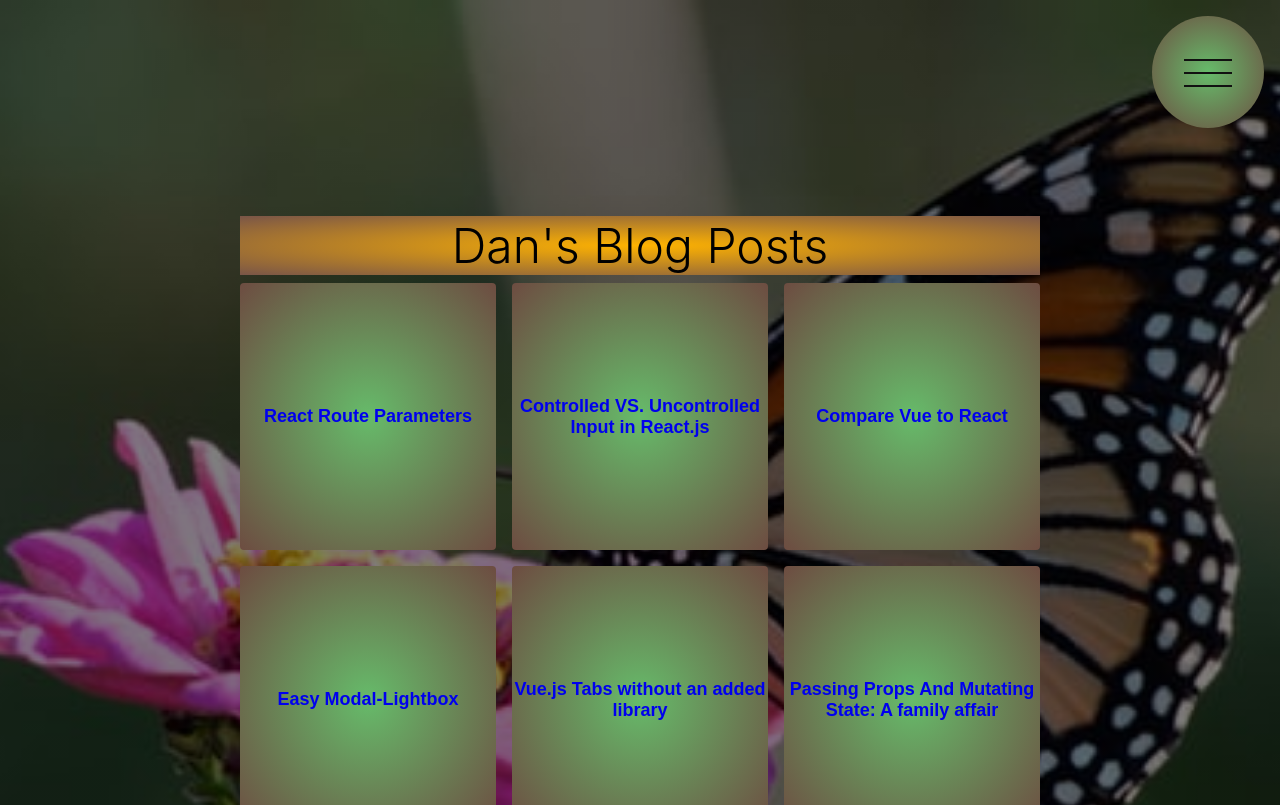
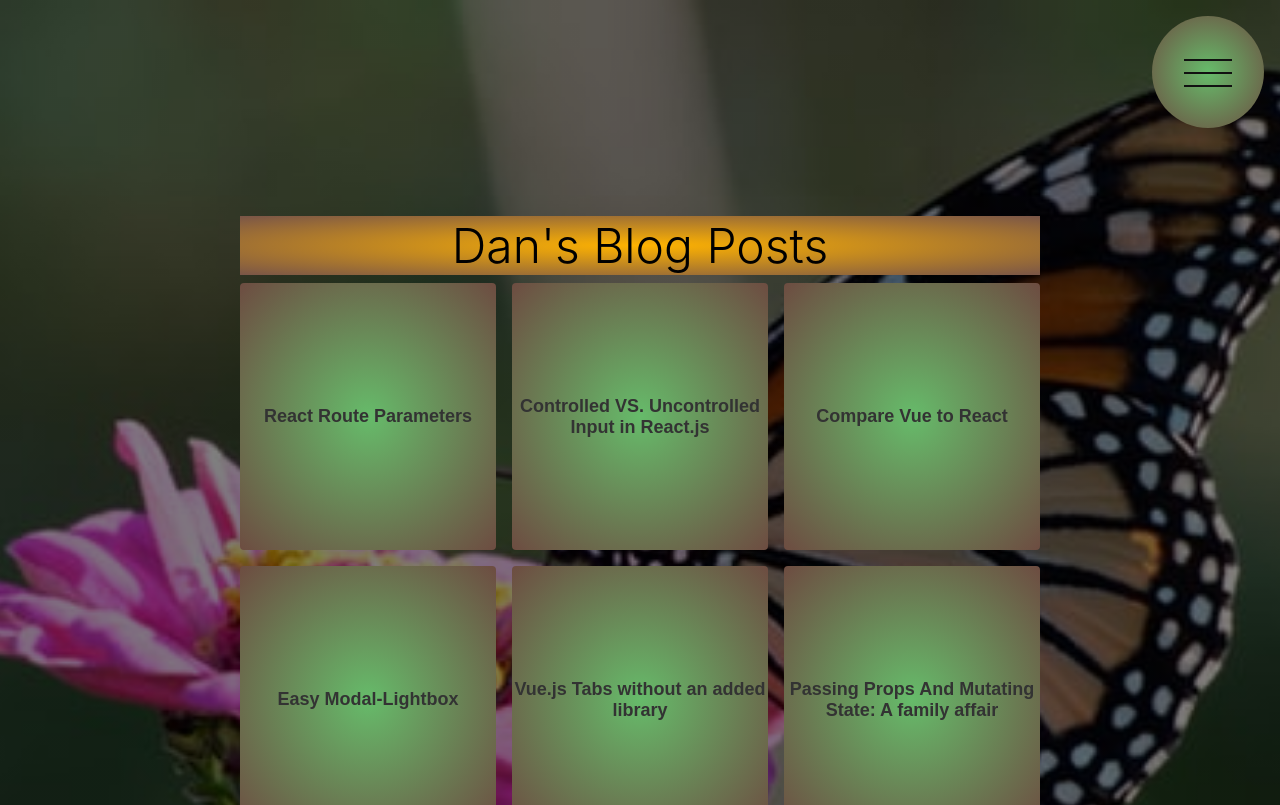
Before and after one commit to DanSimonson/portfolio-with-react, a React (Create React App) app: page /Blog in a window 1280 px wide. Shown: the top 805 px of the page. Built offline with nearby package versions, Linux system fonts and the light colour scheme.

Commit message:
remove link for title

```diff
--- a/src/Views/Blog.js
+++ b/src/Views/Blog.js
@@ -12,11 +12,7 @@ const Blog = () => {
   const cardsArray = blogPosts.map((blogPost) => (
     <div className="maincontent" key={blogPost.id}>
       <div className="thecard">
-        <div className="thefront">
-          <a className="blog-a" href={blogPost.url} target="_blank">
-            {blogPost.title}
-          </a>
-        </div>
+        <div className="thefront">{blogPost.title}</div>
         <div className="theback">
           <a className="blog-a" href={blogPost.url} target="_blank">
             {blogPost.content}
```
